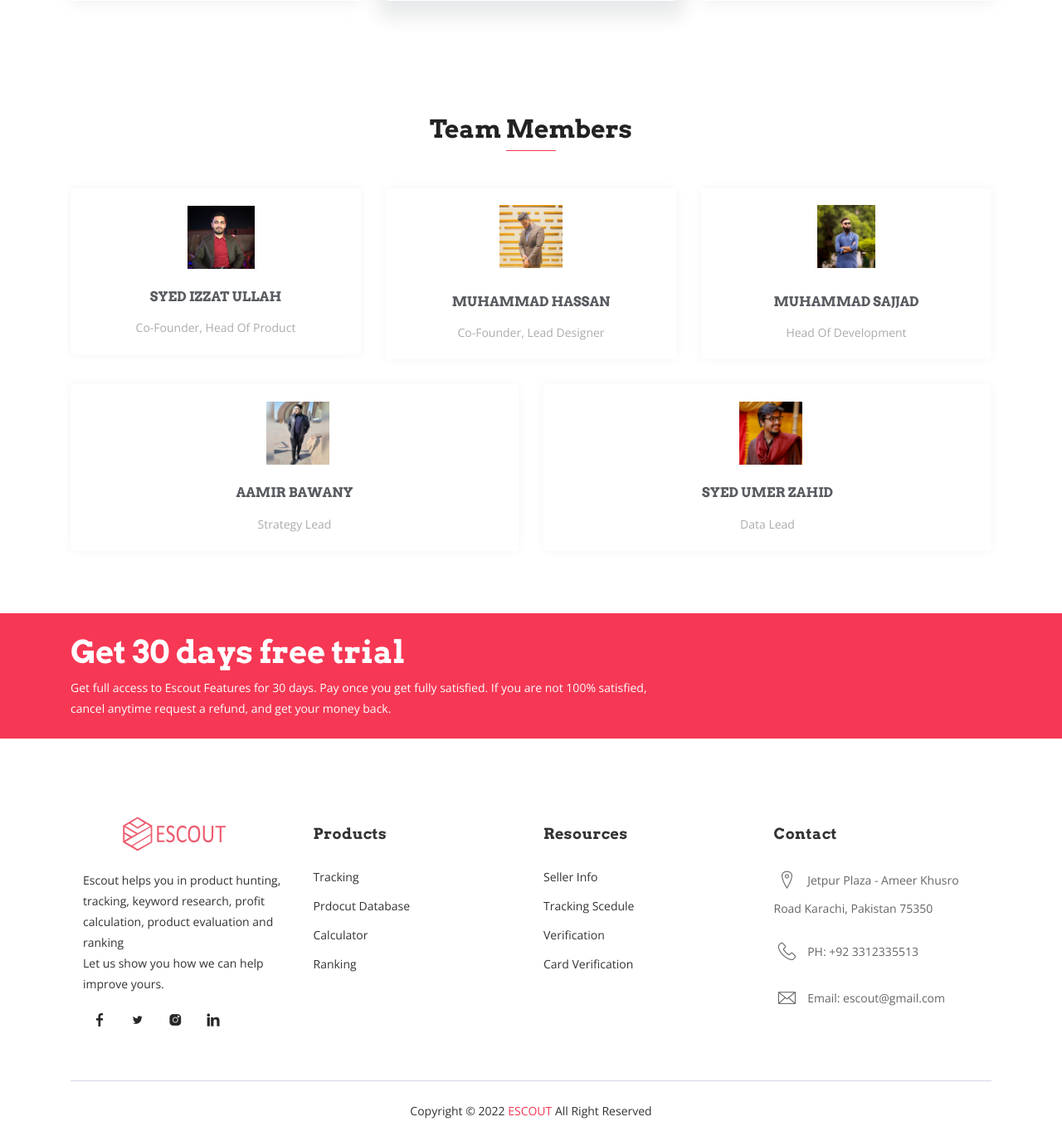
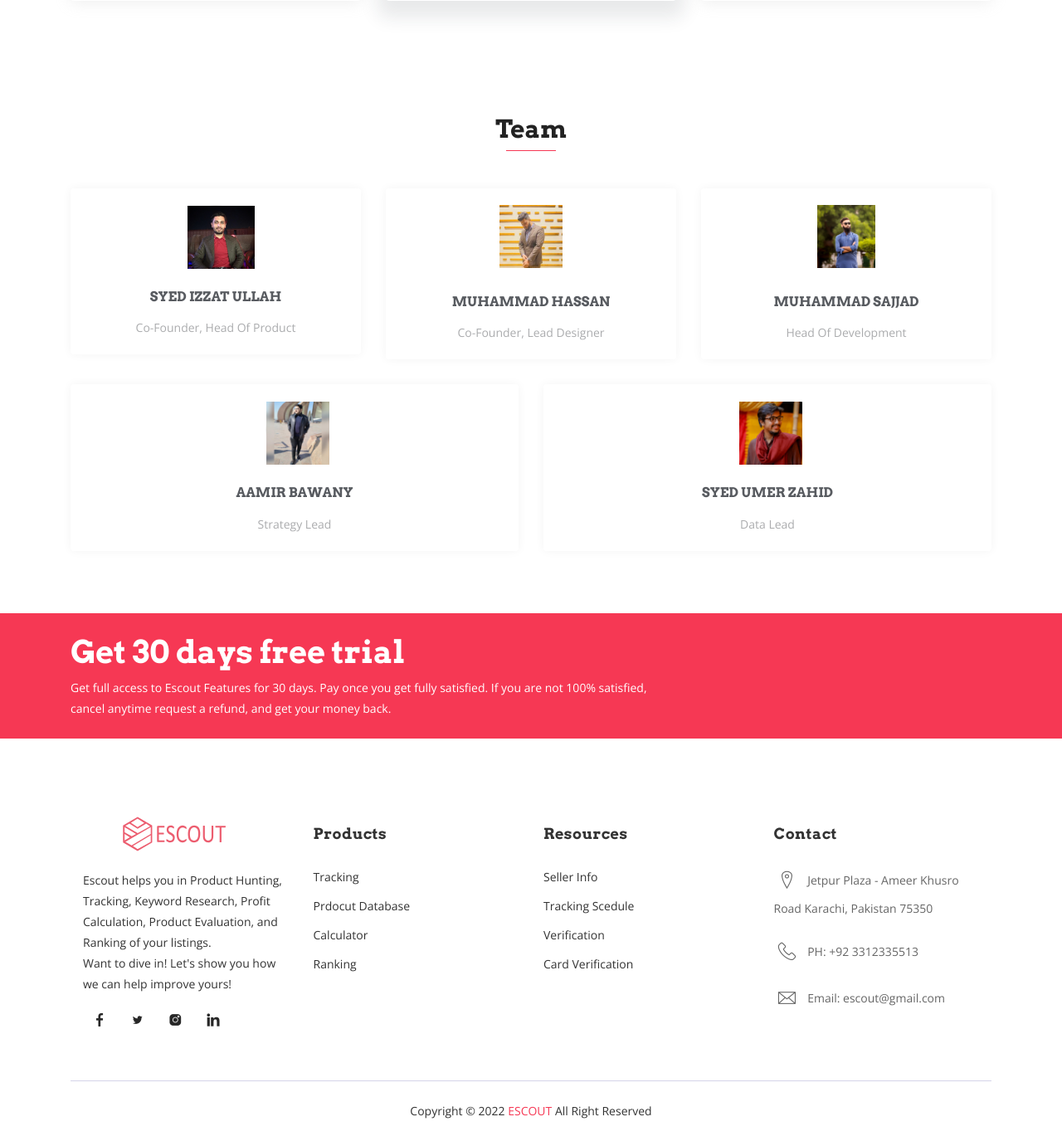
Before and after one commit to sajjad-yousuf-96/ESCOUT, a Django app: page / in a window 1280 px wide. Shown: the part 3485-4860 px from the top of the page at 83% size. Run offline with Django 3.2, Linux system fonts and the light colour scheme; some libraries are stand-ins or nearby versions; some web fonts are replaced.

Commit message:
changes made error fixed

```diff
--- a/PHT/templates/PHT/index.html
+++ b/PHT/templates/PHT/index.html
@@ -71,7 +71,7 @@
                         </li>
                         <li class="nav-item">
                             <a class="nav-link" href="#team_members">
-                                Team Members
+                                Team
                             </a>
                         </li>
                         <li class="nav-item">
@@ -521,7 +521,7 @@
     <section id="team_members" class="section-padding">
         <div class="container">
             <div class="section-header text-center">
-                <h2 class="section-title wow fadeInDown" data-wow-delay="0.3s">Team Members</h2>
+                <h2 class="section-title wow fadeInDown" data-wow-delay="0.3s">Team</h2>
                 <div class="shape wow fadeInDown" data-wow-delay="0.3s"></div>
             </div>
             <div class="row">
@@ -532,7 +532,7 @@
                             <img src="{% static 'images/izzat.jpeg' %}" style="max-width: 100px;max-height:76px;" alt="">
                         </div>
                         <div class="services-content">
-                            <h3><a href="#">Syed Izzat Ullah</a></h3>
+                            <h3><a href="https://www.linkedin.com/in/syed-izzat-ullah-ba434b177">Syed Izzat Ullah</a></h3>
                             <p>Co-Founder, Head Of Product</p>
                         </div>
                     </div>
@@ -544,7 +544,7 @@
                             <img src="{% static 'images/hassan.jpg' %}" style="max-width: 100px;max-height:76px;" alt="">
                         </div>
                         <div class="services-content">
-                            <h3><a href="#">Muhammad Hassan</a></h3>
+                            <h3><a href="https://www.linkedin.com/in/muhammad-hassan-niazi/">Muhammad Hassan</a></h3>
                             <p>Co-Founder, Lead Designer</p>
                         </div>
                     </div>
@@ -556,7 +556,7 @@
                             <img src="{% static 'images/sajjad.jpg' %}" style="max-width: 100px;max-height:76px;" alt="">
                         </div>
                         <div class="services-content">
-                            <h3><a href="#">Muhammad Sajjad</a></h3>
+                            <h3><a href="https://www.linkedin.com/in/muhammad-sajjad-yousuf-2925a1178/">Muhammad Sajjad</a></h3>
                             <p>Head Of Development</p>
                         </div>
                     </div>
@@ -568,7 +568,7 @@
                             <img src="{% static 'images/aamir.jpg' %}" style="max-width: 100px;max-height:76px;" alt="">
                         </div>
                         <div class="services-content">
-                            <h3><a href="#">Aamir Bawany</a></h3>
+                            <h3><a href="https://www.linkedin.com/in/aamir-bawany-281a43241">Aamir Bawany</a></h3>
                             <p>Strategy Lead</p>
                         </div>
                     </div>
@@ -580,7 +580,7 @@
                             <img src="{% static 'images/umer.jpg' %}" style="max-width: 100px;max-height:76px;" alt="">
                         </div>
                         <div class="services-content">
-                            <h3><a href="#">Syed Umer Zahid</a></h3>
+                            <h3><a href="https://www.linkedin.com/in/syed-umer-zahid-a295a0178">Syed Umer Zahid</a></h3>
                             <p>Data Lead</p>
                         </div>
                     </div>
@@ -671,8 +671,8 @@
                             <h3 class="footer-logo"><img style="width: 220px;height: 70px;"
                                     src="{% static 'images/LGOGF-01.svg' %}" alt=""></h3>
                             <div class="textwidget">
-                                <p>Escout helps you in product hunting, tracking, keyword research, profit calculation,
-                                    product evaluation and ranking <br>Let us show you how we can help improve yours.
+                                <p>Escout helps you in Product Hunting, Tracking, Keyword Research, Profit Calculation, Product Evaluation, and Ranking of your listings.
+                                    <br>Want to dive in! Let's show you how we can help improve yours!
                                 </p>
                             </div>
                             <div class="social-icon">
```
